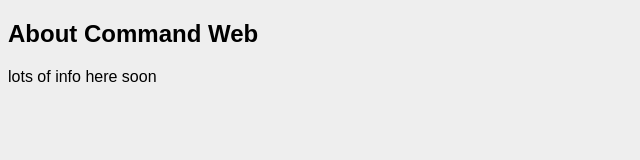
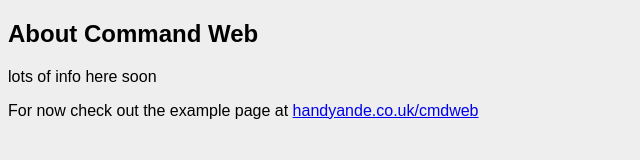
Before and after one commit to andydotxyz/cmdweb, a plain HTML site: page about.html in a window 1280 px wide. Shown: the whole page, without its empty margins (0-640 px from the left). Drawn offline with Linux system fonts and the light colour scheme.

Commit message:
point to an example in docs

```diff
--- a/about.html
+++ b/about.html
@@ -10,7 +10,7 @@
 
     <p>lots of info here soon</p>
 
-
+    <p>For now check out the example page at <a href="http://handyande.co.uk/cmdweb/?url=google.com">handyande.co.uk/cmdweb</a></p>
 
   </body>
 </html>
```
Also changed, not shown: 1 other file.
